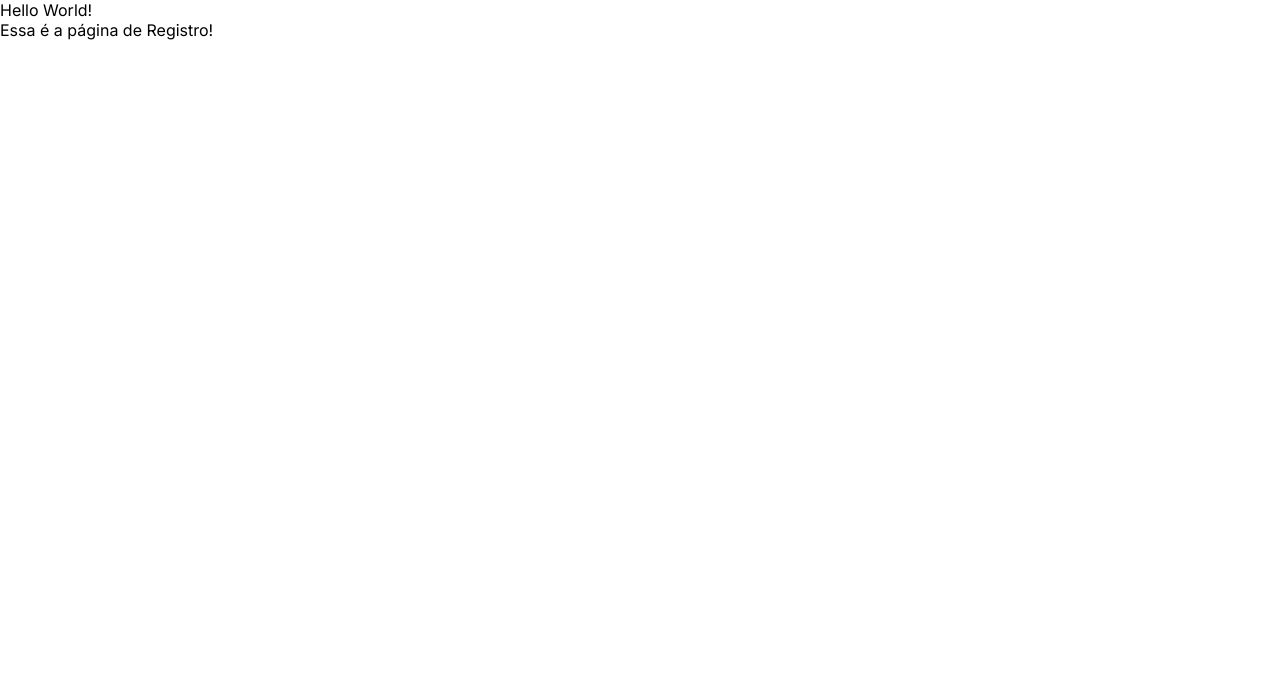
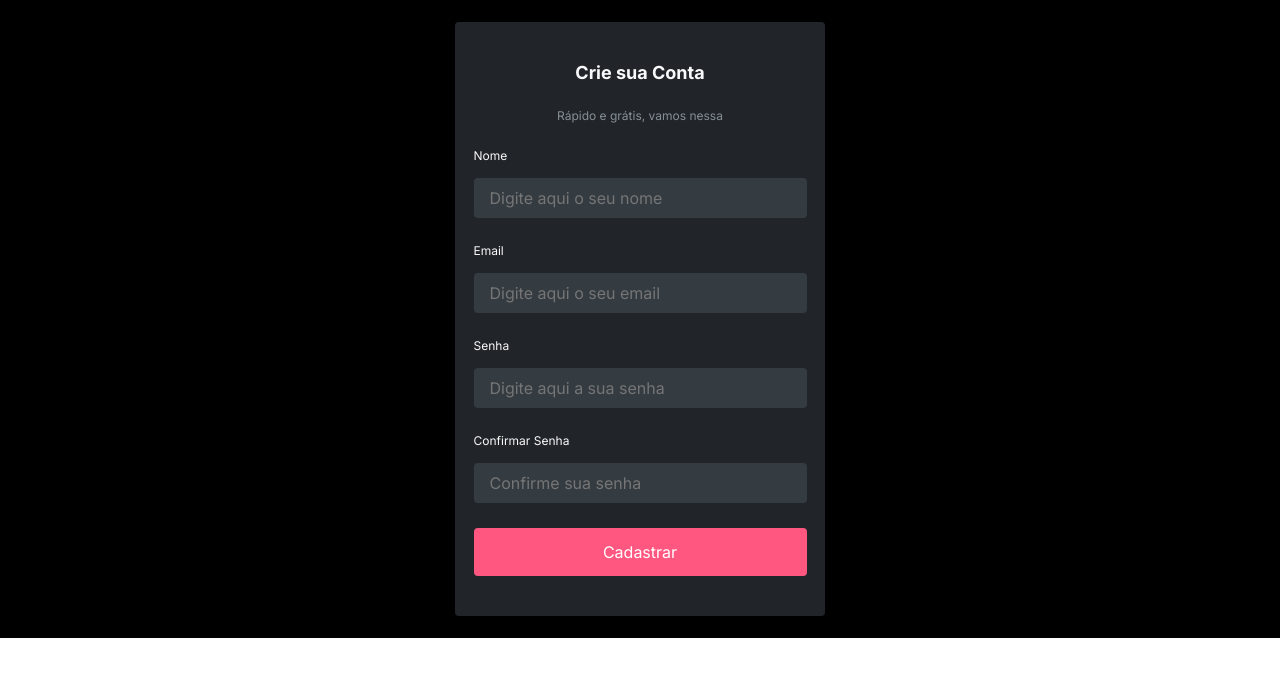
Before and after one commit to Kenzie-Academy-Brasil-Developers/react-entrega-s2-kenzie-hub-nehamamandelbaum, a React (Create React App) app in the folder kenzie-hub/: page /register in a window 1280 px wide. Shown: the top 676 px of the page. Built offline with nearby package versions, Linux system fonts and the light colour scheme.

Commit message:
feature: input and form components ready

```diff
--- a/kenzie-hub/src/components/Button/index.jsx
+++ b/kenzie-hub/src/components/Button/index.jsx
@@ -6,12 +6,14 @@ const Button = ({
   backgroundColor = "#ff577f",
   small = false,
   hoverColor = colorPrimaryFocus,
+  ...rest
 }) => {
   return (
     <Container
       backgroundColor={backgroundColor}
       small={small}
       hoverColor={hoverColor}
+      {...rest}
     >
       {children}
     </Container>
--- a/kenzie-hub/src/components/Button/styles.js
+++ b/kenzie-hub/src/components/Button/styles.js
@@ -8,6 +8,7 @@ export const Container = styled.button`
   border: none;
   padding: 0px 20px;
   transition: 0.3s;
+  width: 90%;
 
   :hover {
     background-color: ${(props) => props.hoverColor};
--- /dev/null
+++ b/kenzie-hub/src/components/Input/index.jsx
@@ -0,0 +1,12 @@
+import { Container } from "./styles";
+
+const Input = ({ label, placeholder, ...rest }) => {
+  return (
+    <Container>
+      <div>{label}</div>
+      <input type="text" placeholder={placeholder} {...rest} />
+    </Container>
+  );
+};
+
+export default Input;
--- /dev/null
+++ b/kenzie-hub/src/components/Input/styles.js
@@ -0,0 +1,31 @@
+import styled from "styled-components";
+
+export const Container = styled.div`
+  text-align: left;
+  color: var(--grey-0);
+  font-size: 12px;
+  width: 90%;
+  margin-bottom: 25px;
+
+  div {
+    margin-bottom: 15px;
+  }
+
+  input {
+    background: var(--grey-2);
+    border: none;
+    border-radius: var(--radius-inputs-buttons-cards);
+    width: 100%;
+    height: 40px;
+    padding-left: 16px;
+  }
+
+  input::placeholder {
+    font-size: 1rem;
+  }
+
+  input:focus {
+    outline: 1px solid var(--grey-0);
+    color: var(--grey-0);
+  }
+`;
--- a/kenzie-hub/src/pages/Register/index.jsx
+++ b/kenzie-hub/src/pages/Register/index.jsx
@@ -1,8 +1,25 @@
+import { Container, Form } from "./styles";
+import Button from "../../components/Button";
+import Input from "../../components/Input";
+
 const Register = () => {
   return (
     <>
-      <div>Hello World! </div>
-      <div>Essa é a página de Registro! </div>
+      <Container>
+        <Form>
+          <h1>Crie sua Conta</h1>
+          <span>Rápido e grátis, vamos nessa</span>
+          <Input label="Nome" placeholder="Digite aqui o seu nome"></Input>
+          <Input label="Email" placeholder="Digite aqui o seu email"></Input>
+          <Input label="Senha" placeholder="Digite aqui a sua senha"></Input>
+          <Input
+            label="Confirmar Senha"
+            placeholder="Confirme sua senha"
+          ></Input>
+
+          <Button>Cadastrar</Button>
+        </Form>
+      </Container>
     </>
   );
 };
--- /dev/null
+++ b/kenzie-hub/src/pages/Register/styles.js
@@ -0,0 +1,34 @@
+import styled from "styled-components";
+
+export const Container = styled.div`
+  width: 100vw;
+  display: flex;
+  justify-content: center;
+  align-items: center;
+  background: black;
+  padding: 22px 42px;
+`;
+
+export const Form = styled.form`
+  display: flex;
+  flex-direction: column;
+  align-items: center;
+  justify-content: center;
+  width: 100%;
+  max-width: 370px;
+  background: var(--grey-3);
+  margin: 0px 12px;
+  border-radius: var(--radius-inputs-buttons-cards);
+  padding: 40px 0px;
+
+  h1 {
+    color: var(--grey-0);
+    font-size: var(--title-1);
+  }
+
+  span {
+    color: var(--grey-1);
+    font-size: 12px;
+    margin: 25px 0px;
+  }
+`;
--- a/kenzie-hub/src/styles/global.js
+++ b/kenzie-hub/src/styles/global.js
@@ -39,7 +39,7 @@ text-decoration: none;
     --success: #3fe864;
     --negative: #e83f5b;
 
-    --title-1: 1rem;
+    --title-1: 1.125rem;
     --title-2: calc(var(--title-1) - 0.25);
     --title-3: calc(var(--title-2) - 0.25);
 
```
